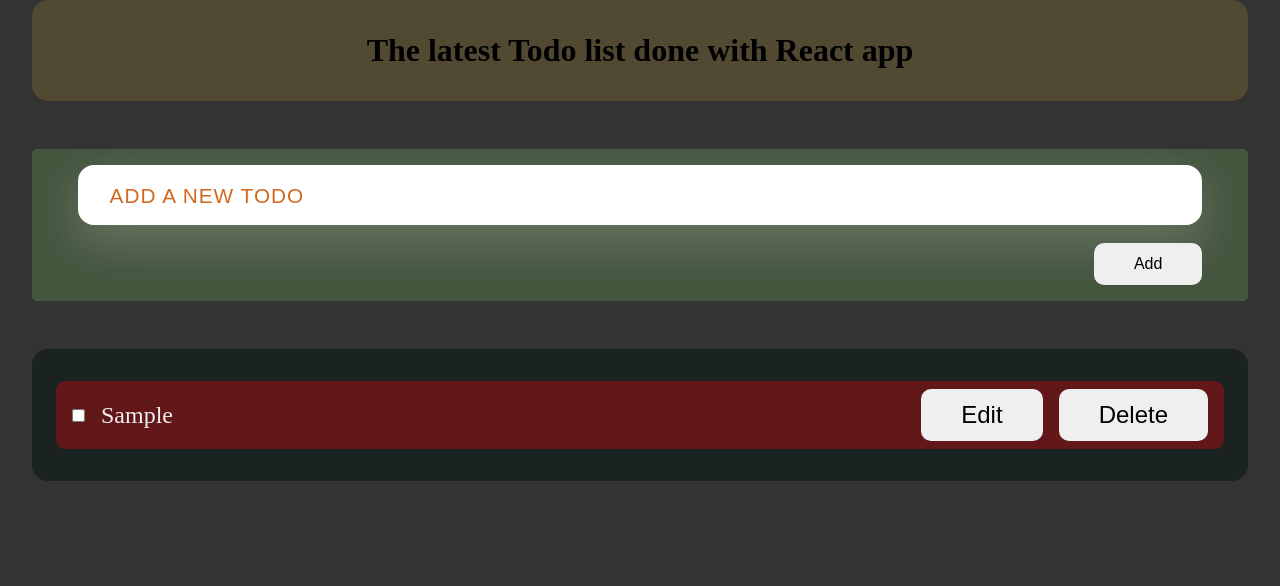
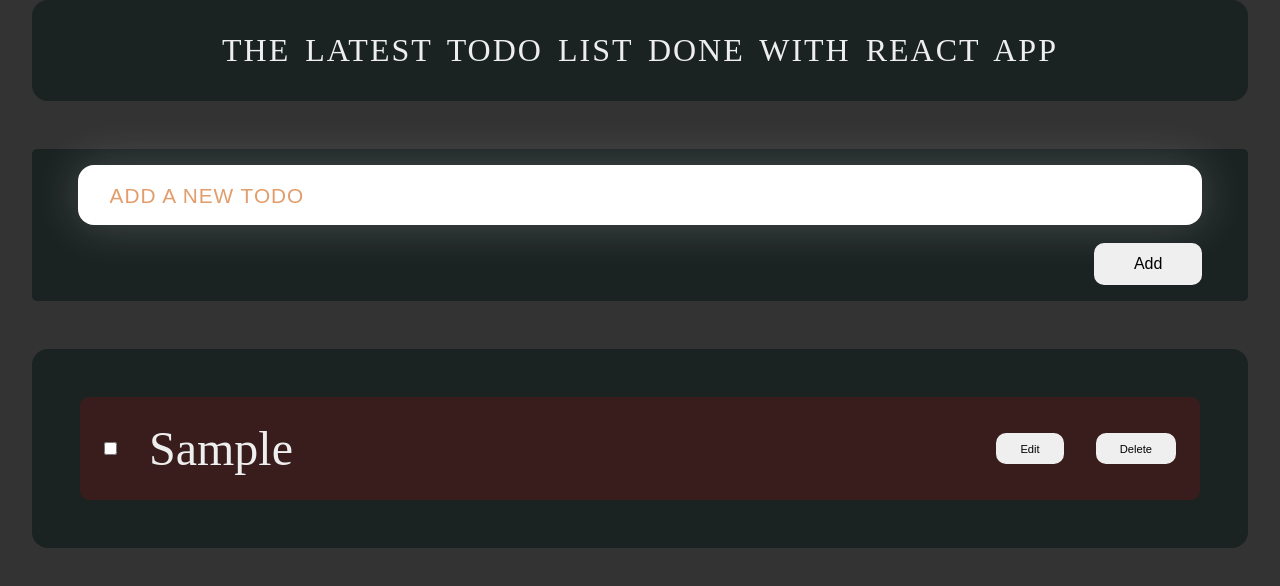
Before and after one commit to Psalmseen/React-todo-app, a React (Create React App) app: page / in a window 1280 px wide. Both pictures are taken after typing "Sample" into the empty fields and a click on the button "Add". Shown: the top 586 px of the page. Built offline with nearby package versions, Linux system fonts and the light colour scheme.

Commit message:
animated the edit and delete function

```diff
--- a/src/App.js
+++ b/src/App.js
@@ -25,13 +25,47 @@ class App extends Component{
         localStorage.setItem('state', JSON.stringify(this.state));
     }
     handleDelete(id){
+        // set isDeleted to animate deleted todo
+        const recentlyDeleted = this.state.allTodos.map(todo => {
+            if(id === todo.id){
+                return {
+                    ...todo,
+                    isDeleted: !todo.isDeleted
+                }
+            }
+            return todo
+        })
+
+        this.setState({
+            allTodos: recentlyDeleted
+        })
+
+        // handles delete after animation
+        setTimeout(() => {
             const presentTodo = this.state.allTodos.filter(todo => todo.id !== id)
             this.setState({
                 allTodos: presentTodo
             })
+        }, 250);
 
     }
     handleEdit(id){
+        // sets isEditing to animate the editing function
+        const recentlyEdited = this.state.allTodos.map(todo => {
+            if(id === todo.id){
+                return {
+                    ...todo,
+                    isEditing: !todo.isEditing
+                }
+            }
+            return todo
+        })
+
+        this.setState({
+            allTodos: recentlyEdited
+        })
+        // moves the todo item to the input box after animation
+        setTimeout(() => {
             const editedTodo = this.state.allTodos.filter(todo => todo.id !== id)
             const properEditedTodo = editedTodo.map((todo, i) => {return {...todo, id: i} })
             const [text] = this.state.allTodos.filter(todo => todo.id === id )
@@ -39,6 +73,7 @@ class App extends Component{
                 currentTodo:text.text,
                 allTodos: properEditedTodo
             })
+        }, 150);
 
     }
     handleCheck(id){
@@ -71,7 +106,9 @@ class App extends Component{
             const newTodo = {
                 text: todotext,
                 isCompleted: false,
-                id: todoId
+                id: todoId,
+                isEditing: false,
+                isDeleted: false
             }
             const updatedTodo = [...this.state.allTodos, newTodo]
             this.setState({ allTodos : updatedTodo, currentTodo: "" })
--- a/src/component/TodoComponent.js
+++ b/src/component/TodoComponent.js
@@ -1,18 +1,17 @@
 import React from "react"
 function TodoComponent(props){
     const done = {
-        background:"#7bc1604f",
-        textDecoration:"line-through",
+        background:"#09151593",
         color:"#eeeeee4f"
     }
 
     return (
-        <div style={ props.item.isCompleted ? done : {background: "#ff00004f"} } className="todo-item">
+        <div style={ props.item.isCompleted ? done : {background: "#ff000022"} } className={props.item.isEditing ? "todo-item editing" : props.item.isDeleted ? "todo-item deleted" :"todo-item"}>
 
-                <input type="checkbox"  id={"box"+props.item.id}checked={props.item.isCompleted} onChange={() => props.handleChange(props.item.id)} />
-                <label htmlFor={"box"+props.item.id}> {props.item.text}</label>
+                <input type="checkbox"  id={"box"+props.item.id} checked={props.item.isCompleted} onChange={() => props.handleChange(props.item.id)} />
+                <label className="todo-text"   style={ {textDecoration: props.item.isCompleted ? "line-through": "none"}} htmlFor={"box"+props.item.id}> {props.item.text}</label>
                 <button onClick={() => props.handleEdit(props.item.id)}>  Edit</button>
-                <button onClick={() => props.handleDelete(props.item.id)}>  Delete</button>
+                <button className="del" onClick={() => props.handleDelete(props.item.id)}>  Delete</button>
 
         </div>
     )
--- a/src/index.css
+++ b/src/index.css
@@ -9,7 +9,12 @@ body{
     font-size: 1rem;
 }
 .header{
-    background: #524932;
+    background: #09151593;
+    color: #EEE;
+    text-transform: uppercase;
+    letter-spacing: 2px;
+    word-spacing: 5px;
+    font-weight:100;
     padding: 2rem 0;
     text-align: center;
     margin-bottom: 3rem;
@@ -17,7 +22,7 @@ body{
 }
 form{
     padding:1rem;
-    background: #53704893;
+    background: #09151593;
     border-radius: 5px;
     margin-bottom: 3rem;
 }
@@ -30,14 +35,14 @@ form{
     display: block;
     border: none;
     border-radius: 1rem;
-    box-shadow: 0 1rem 3rem rgba(255,255,255,.2);
+    box-shadow: 0 0rem 3rem rgba(255,255,255,.2);
     outline: none;
     transition: all .2s;
 }
 
 .todo-input:hover{
     transform: translateY(-2px) scale(1.01);
-    box-shadow: 0 1rem 4rem rgba(255,255,255,.2);
+    box-shadow: 0 0rem 4rem rgba(255,255,255,.2);
     width: 100%;
 }
 
@@ -46,7 +51,7 @@ form{
     text-transform: uppercase;
     font-weight: 100;
     letter-spacing: 1px;
-    color: chocolate;
+    color: #d2691ea7;
 }
 .btn-wrapper{
     display: block;
@@ -64,21 +69,26 @@ button{
     margin-left: auto;
     text-align: right;
     transition: all .3s;
+
 }
 
 button:hover{
-    background: #7cc16093;
+    background: #09151593;
+    box-shadow: 0 0rem 1rem rgba(255,255,255,.2);
     border-radius: 5rem;
+}
+.del:hover{
+    background: #ff0000db;
+    box-shadow: none;
 }
 .todo-container{
     background: #09151593;
     padding: 1rem;
-    font-size: 1.5rem;
     text-transform: capitalize;
     border-radius: 1rem;
 }
 .todo-item{
-    margin:1rem .5rem;
+    margin:2rem;
     border-radius: 9px;
     color: #eee;
     transition: all .2s;
@@ -88,8 +98,24 @@ button:hover{
     align-items: center;
 }
 .todo-item > *{
-    margin:0 .5rem;
+    margin:1rem;
 }
+.todo-item > button{
+    font-size: .7rem;
+    padding: .6rem 1.5rem;
+}
+.todo-text{
+    font-size: 3rem;
+}
+.editing{
+    opacity: 0;
+    transform: translateY(-1rem);
+}
+.deleted{
+    opacity: 0;
+    transform: scale(0);
+}
+
 @media only screen and (max-width: 900px){
     html{
         font-size: 62.5%;
```
Also changed, not shown: 1 other file (tests, documents, lock files or other folders). Lines whose indentation alone changed are shown as unchanged.
